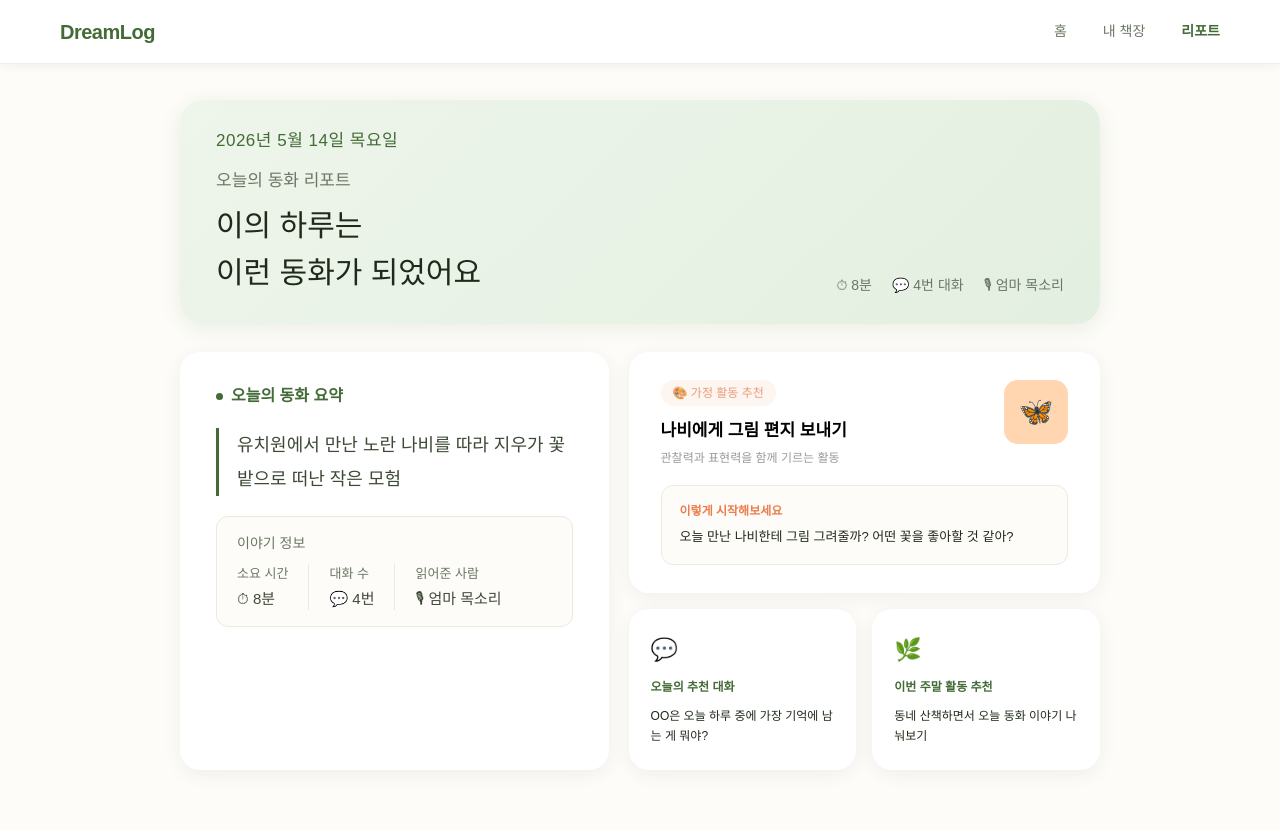
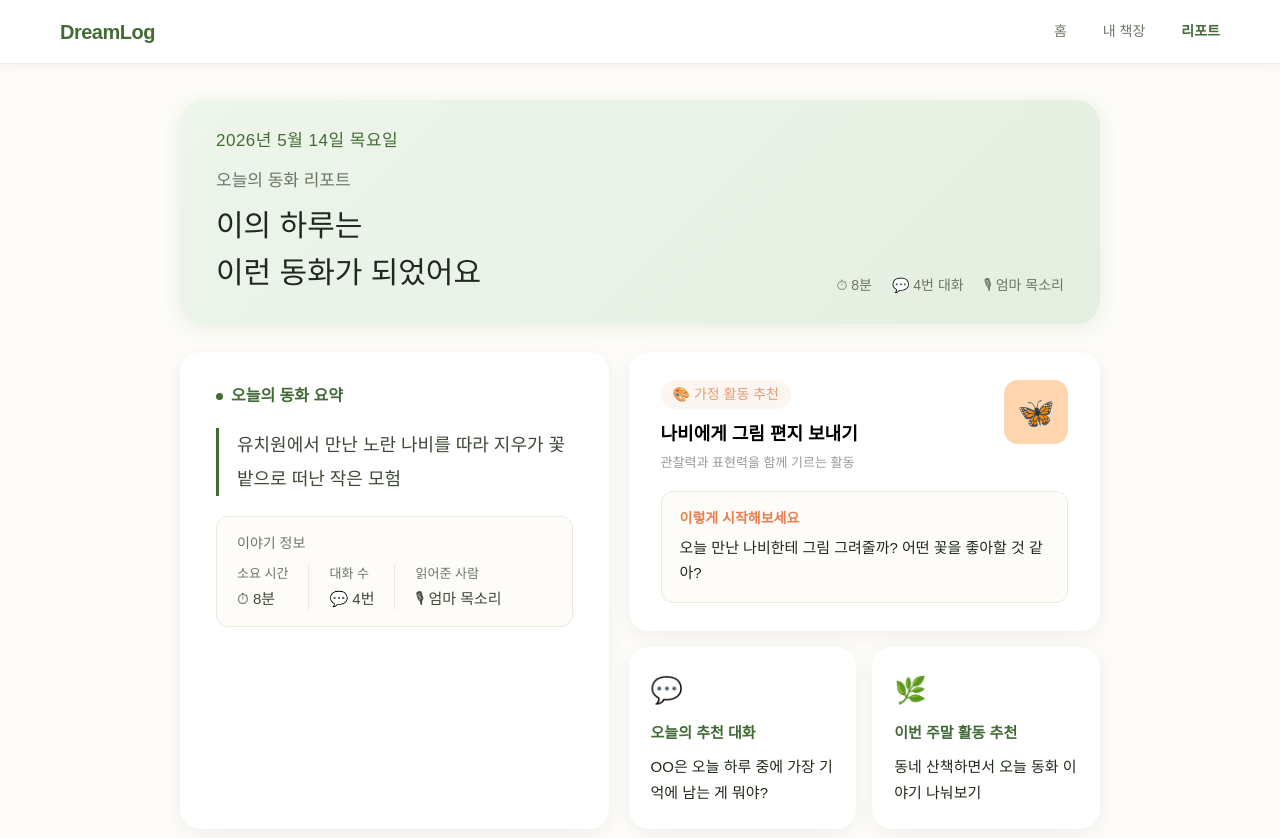
Before and after one commit to BabyLion-DreamLog/Babylion-DreamLog, a Next.js app in the folder frontend/: page /report in a window 1280 px wide. Shown: the top 838 px of the page. Built offline with nearby package versions, Linux system fonts and the light colour scheme; a web font is replaced by a local one.

Commit message:
feat: [리포트] 가정 활동 추천 이모지, 색 구현 / 추천 부분 글씨 크기 조정

```diff
--- a/frontend/src/app/report/page.tsx
+++ b/frontend/src/app/report/page.tsx
@@ -6,6 +6,14 @@ import { useEffect, useMemo, useState } from "react";
 import { useStoryStore } from "@/store/storyStore";
 
 const gowunBatang = Gowun_Batang({ subsets: ["latin"], weight: "400" });
+
+function darken(hex: string, factor: number): string {
+  const n = parseInt(hex.replace("#", ""), 16);
+  const r = Math.floor(((n >> 16) & 0xff) * factor);
+  const g = Math.floor(((n >> 8) & 0xff) * factor);
+  const b = Math.floor((n & 0xff) * factor);
+  return `rgb(${r},${g},${b})`;
+}
 
 function hasBatchim(name: string): boolean {
   const code = name.charCodeAt(name.length - 1);
@@ -180,17 +188,17 @@ export default function ReportPage() {
                   <div style={{
                     display: "inline-flex",
                     alignItems: "center",
-                    backgroundColor: "#fdf5ef",
+                    backgroundColor: homeActivity?.color ? `${homeActivity.color}33` : "#fdf5ef",
                     borderRadius: "20px",
                     padding: "4px 12px",
                     marginBottom: "12px",
                   }}>
-                    <span style={{ fontSize: "12px", color: "#e89b7a", fontWeight: "500" }}>🎨 가정 활동 추천</span>
+                    <span style={{ fontSize: "14px", color: homeActivity?.color ? darken(homeActivity.color, 0.7) : "#e89b7a", fontWeight: "500" }}>🎨 가정 활동 추천</span>
                   </div>
-                  <h3 style={{ fontSize: "17px", fontWeight: "600", color: "#000", margin: "0 0 5px" }}>
+                  <h3 style={{ fontSize: "18px", fontWeight: "600", color: "#000", margin: "0 0 5px" }}>
                     {homeActivity?.title ?? "나비에게 그림 편지 보내기"}
                   </h3>
-                  <p style={{ fontSize: "12px", color: "#999", margin: 0 }}>
+                  <p style={{ fontSize: "13px", color: "#999", margin: 0 }}>
                     {homeActivity?.description ?? "관찰력과 표현력을 함께 기르는 활동"}
                   </p>
                 </div>
@@ -202,7 +210,7 @@ export default function ReportPage() {
                   display: "flex",
                   alignItems: "center",
                   justifyContent: "center",
-                  fontSize: "28px",
+                  fontSize: "30px",
                   flexShrink: 0,
                 }}>
                   {homeActivity?.emoji ?? "🦋"}
@@ -210,15 +218,15 @@ export default function ReportPage() {
               </div>
 
               <div style={{
-                backgroundColor: "#fdfcf8",
+                backgroundColor: homeActivity?.color ? `${homeActivity.color}1A` : "#fdfcf8",
                 borderRadius: "12px",
                 padding: "16px 18px",
-                border: "1px solid #ede9e0",
+                border: `1px solid ${homeActivity?.color ? `${homeActivity.color}44` : "#ede9e0"}`,
               }}>
-                <p style={{ fontSize: "12px", color: "#ec7d4e", fontWeight: "600", margin: "0 0 6px" }}>
+                <p style={{ fontSize: "14px", color: homeActivity?.color ? darken(homeActivity.color, 0.5) : "#ec7d4e", fontWeight: "600", margin: "0 0 6px" }}>
                   이렇게 시작해보세요
                 </p>
-                <p style={{ fontSize: "13px", color: "#1f2a1a", lineHeight: "1.7", margin: 0 }}>
+                <p style={{ fontSize: "15px", color: "#1f2a1a", lineHeight: "1.7", margin: 0 }}>
                   {homeActivity?.tip ?? "오늘 만난 나비한테 그림 그려줄까? 어떤 꽃을 좋아할 것 같아?"}
                 </p>
               </div>
@@ -233,11 +241,11 @@ export default function ReportPage() {
                 padding: "24px 22px",
                 boxShadow: "0 4px 20px rgba(0,0,0,0.06)",
               }}>
-                <div style={{ fontSize: "22px", marginBottom: "12px" }}>💬</div>
-                <p style={{ fontSize: "12px", color: "#426b36", fontWeight: "600", margin: "0 0 10px" }}>
+                <div style={{ fontSize: "26px", marginBottom: "12px" }}>💬</div>
+                <p style={{ fontSize: "15px", color: "#426b36", fontWeight: "600", margin: "0 0 10px" }}>
                   오늘의 추천 대화
                 </p>
-                <p style={{ fontSize: "12px", color: "#1f2a1a", lineHeight: "1.7", margin: 0 }}>
+                <p style={{ fontSize: "15px", color: "#1f2a1a", lineHeight: "1.7", margin: 0 }}>
                   {dialogue}
                 </p>
               </div>
@@ -248,11 +256,11 @@ export default function ReportPage() {
                 padding: "24px 22px",
                 boxShadow: "0 4px 20px rgba(0,0,0,0.06)",
               }}>
-                <div style={{ fontSize: "22px", marginBottom: "12px" }}>🌿</div>
-                <p style={{ fontSize: "12px", color: "#426b36", fontWeight: "600", margin: "0 0 10px" }}>
+                <div style={{ fontSize: "26px", marginBottom: "12px" }}>🌿</div>
+                <p style={{ fontSize: "15px", color: "#426b36", fontWeight: "600", margin: "0 0 10px" }}>
                   이번 주말 활동 추천
                 </p>
-                <p style={{ fontSize: "12px", color: "#1f2a1a", lineHeight: "1.7", margin: 0 }}>
+                <p style={{ fontSize: "15px", color: "#1f2a1a", lineHeight: "1.7", margin: 0 }}>
                   {weekendActivity}
                 </p>
               </div>
```
